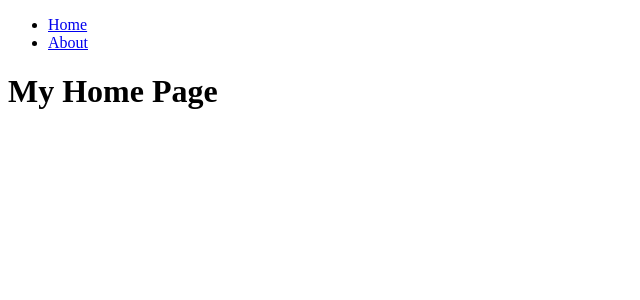
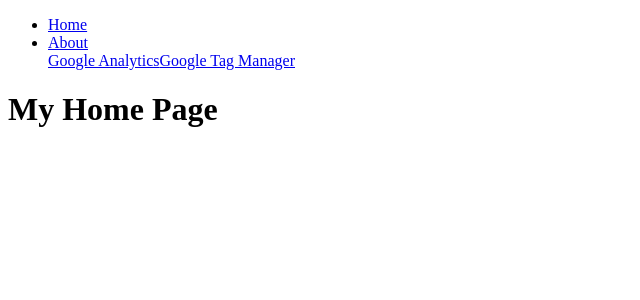
Before and after one commit to m-levack/analytics-project, an Angular app: page / in a window 1280 px wide. Shown: the top 300 px of the page, without its empty margins (0-640 px from the left). Built offline with nearby package versions, Linux system fonts and the light colour scheme.

Commit message:
Add buttons

```diff
--- a/src/app/app.component.html
+++ b/src/app/app.component.html
@@ -1,6 +1,8 @@
 <ul>
         <li><a [routerLink]="['/']">Home</a></li>
         <li><a [routerLink]="['/about']">About</a></li>
+        <a mat-button href="#" target="_blank">Google Analytics</a>
+        <a mat-button href="#" target="_blank">Google Tag Manager</a>
 </ul>
 
 <router-outlet></router-outlet>
```
